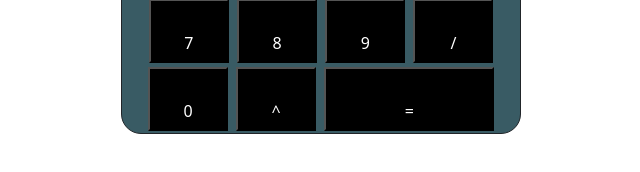
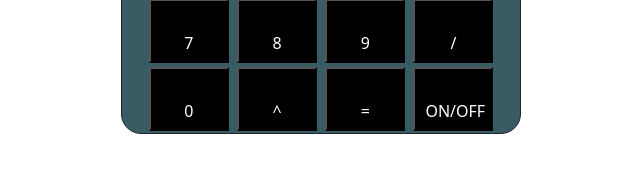
Before and after one commit to An10nella/Calculator, a plain HTML site: page index.html in a window 1280 px wide. Shown: the part 470-642 px from the top of the page, without its empty margins (314-954 px from the left). Drawn offline with Linux system fonts and the light colour scheme.

Commit message:
update on/off style

```diff
--- a/Assets/Css/style.css
+++ b/Assets/Css/style.css
@@ -27,7 +27,7 @@ h1{
     color: white;
     text-align: right;
 }
-.equal, .clear {
+.clear {
     width: 170px;
     height: 40px;
 
@@ -42,3 +42,6 @@ button {
     background-color: black;
     color: white;
 }
+.on{
+    padding-left: 10px;
+}
--- a/index.html
+++ b/index.html
@@ -46,6 +46,7 @@
                 <button id="btn0">0</button>
                 <button id="power">^</button>
                 <button id="equal" class="equal">=</button>
+                <button id="on" class="on">ON/OFF</button>
             </div>
         </div>
 
```
Also changed, not shown: 1 other file.
